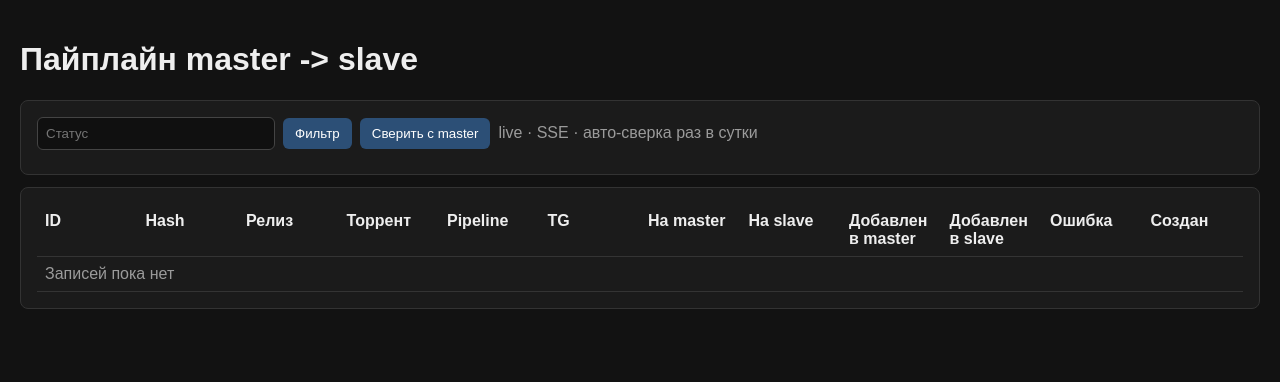
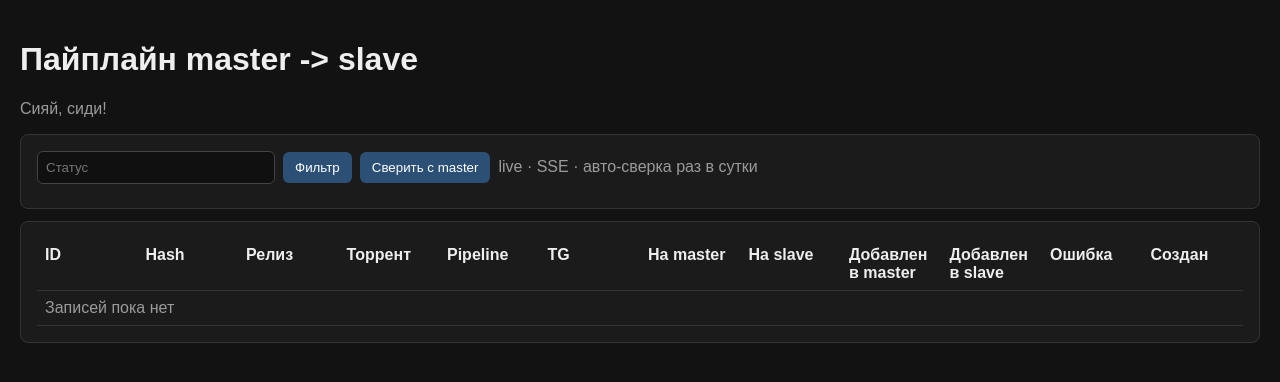
Before and after one commit to malinin1991/al-torrent-tools, a Python web app: template backend/app/templates/pipeline.html in a window 1280 px wide. Shown: the part 42-424 px from the top of the page. Run offline with Jinja, Linux system fonts and the light colour scheme; the template is opened without the code that fills it, so the values that code supplies are empty; some libraries are stand-ins or nearby versions.

Commit message:
Вернуть подзаголовок «Сияй, сиди!» на странице пайплайна.
Co-authored-by: Cursor <cursoragent@cursor.com>

```diff
--- a/backend/app/templates/pipeline.html
+++ b/backend/app/templates/pipeline.html
@@ -1,6 +1,7 @@
 {% extends "base.html" %}
 {% block content %}
 <h1>Пайплайн master -> slave</h1>
+<p class="muted">Сияй, сиди!</p>
 <div class="card" style="margin-bottom:12px;">
   <form method="get" action="/pipeline" class="row">
     <input class="input" style="max-width:220px;" name="status" placeholder="Статус" value="{{ status }}" />
```
